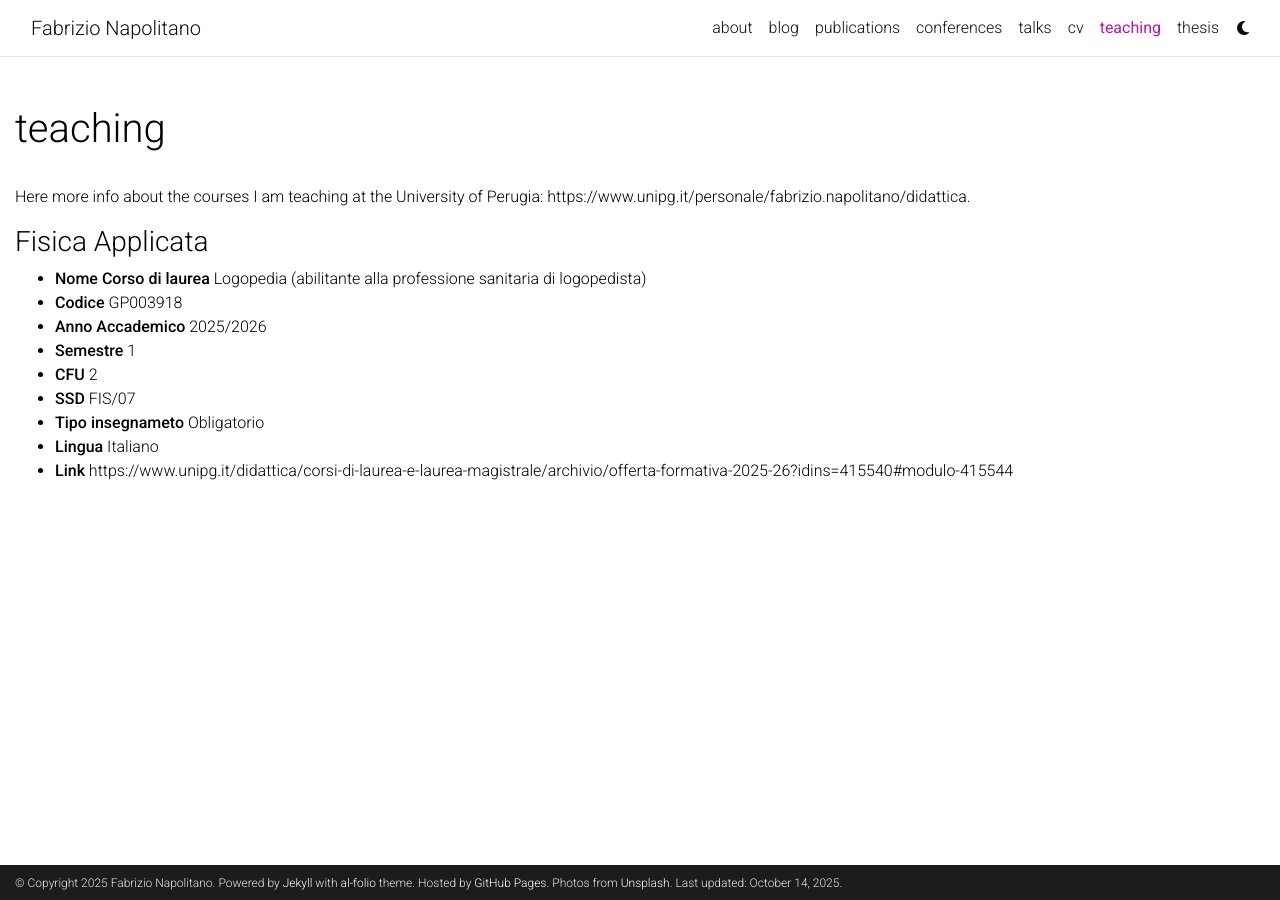
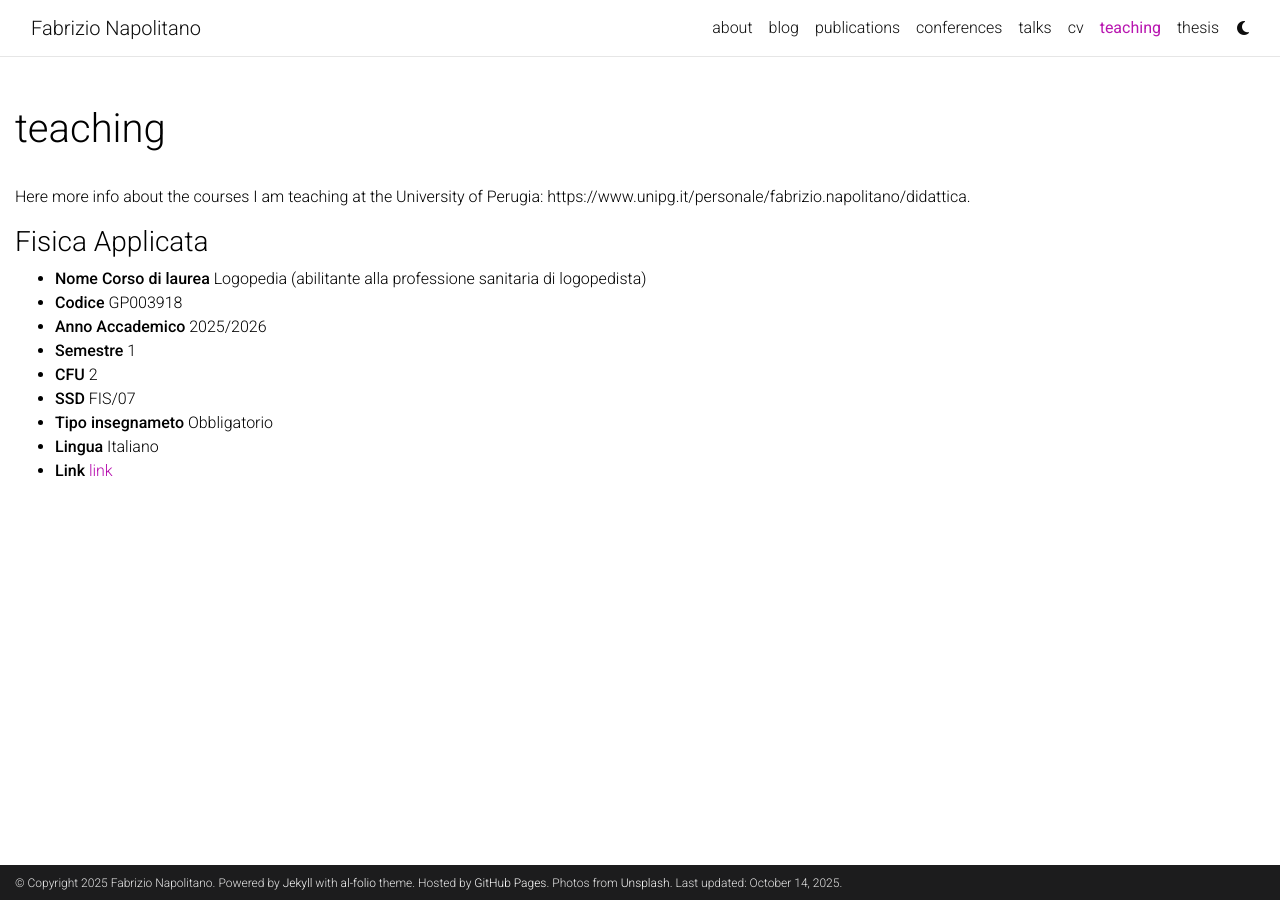
Before and after one commit to fabnap/personal, a Jekyll site: the page built from _pages/teaching.md, in a window 1280 px wide. Built offline with Jekyll 4.4.1, drawn with Linux system fonts in a browser that asks for light colours; comment, search, counter and statistics services are not loaded; a style sheet for code colours, icons or effects is not loaded.

Commit message:
few fixes

```diff
--- a/_pages/teaching.md
+++ b/_pages/teaching.md
@@ -17,6 +17,6 @@
 - **Semestre** 1
 - **CFU** 2
 - **SSD** FIS/07
-- **Tipo insegnameto** Obligatorio
+- **Tipo insegnameto** Obbligatorio
 - **Lingua** Italiano
-- **Link** https://www.unipg.it/didattica/corsi-di-laurea-e-laurea-magistrale/archivio/offerta-formativa-2025-26?idins=415540#modulo-415544
+- **Link** [link](https://www.unipg.it/didattica/corsi-di-laurea-e-laurea-magistrale/archivio/offerta-formativa-2025-26?idins=415540#modulo-415544)
```
